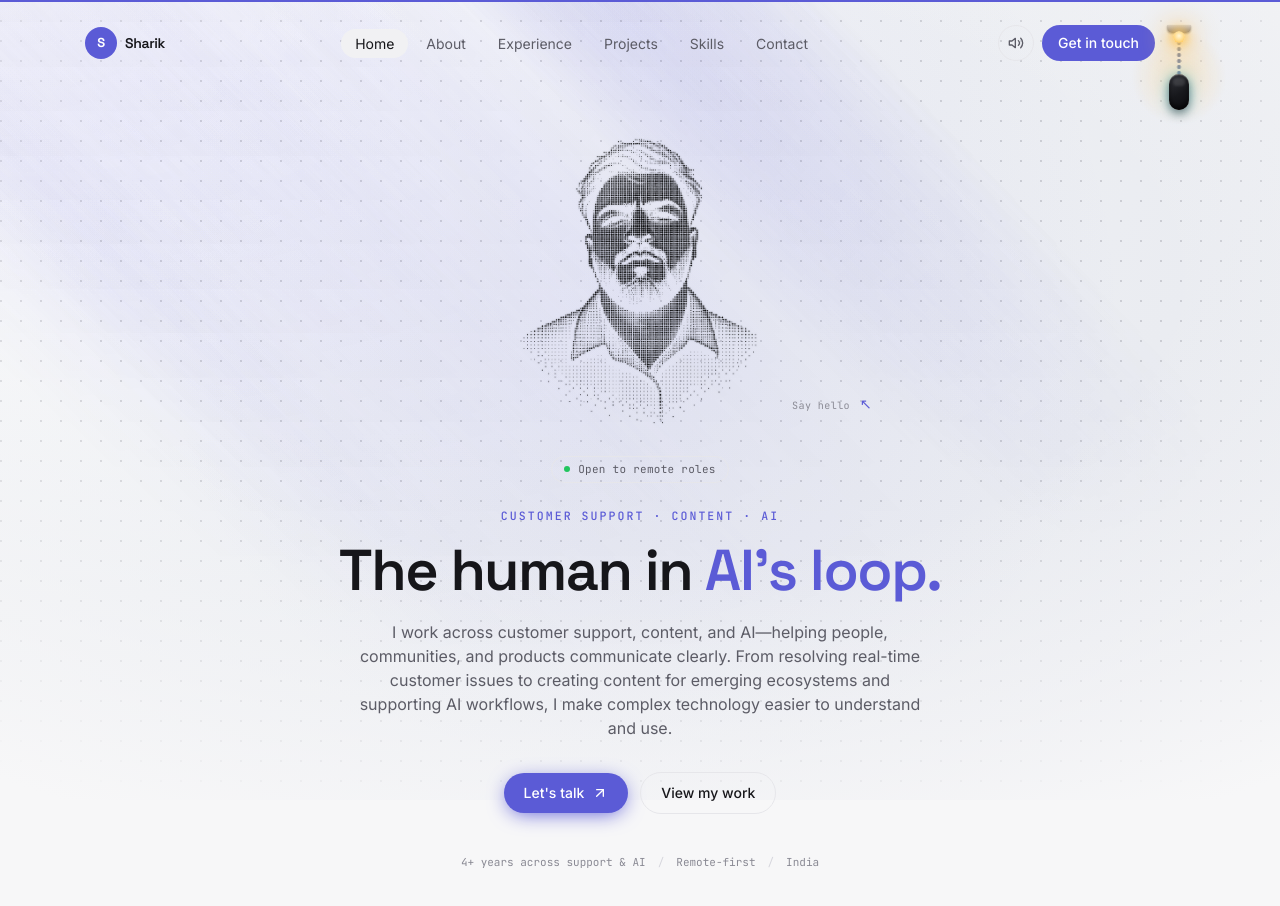
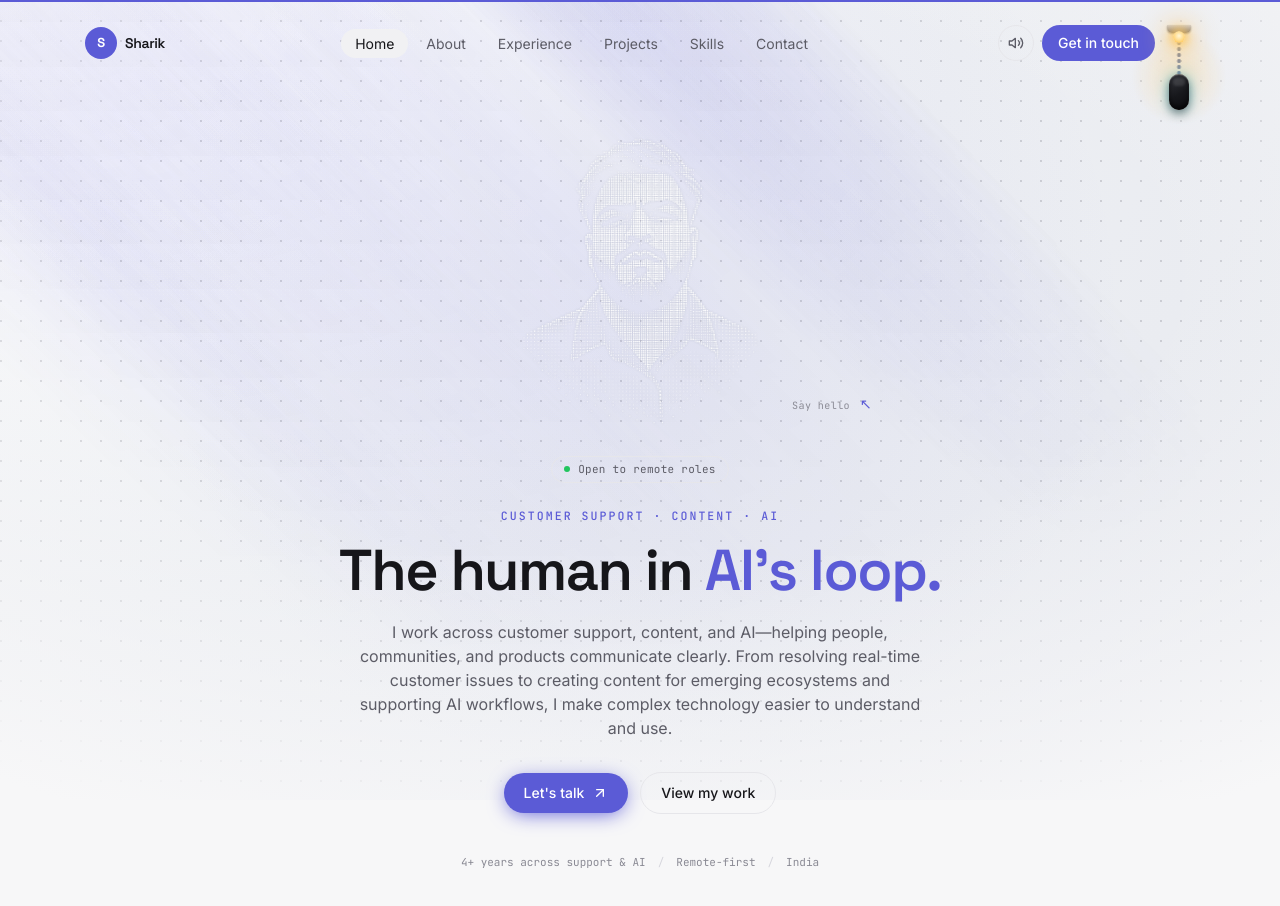
Before and after one commit to isharik/Portfolio, a Next.js app: page / in a window 1280 px wide. Shown: the top 906 px of the page. Built offline with nearby package versions, Linux system fonts and the light colour scheme.

Commit message:
Keep portrait treatment consistent across themes

```diff
--- a/src/app/globals.css
+++ b/src/app/globals.css
@@ -183,9 +183,8 @@ body {
 }
 .portrait-reference {
   opacity: 1;
-  filter: brightness(0) saturate(100%) drop-shadow(0 0 1px var(--portrait-edge));
+  filter: drop-shadow(0 0 1px var(--portrait-edge));
 }
-.dark .portrait-reference { filter: drop-shadow(0 0 1px var(--portrait-edge)); }
 .portrait-invite {
   position: absolute;
   z-index: 6;
```
